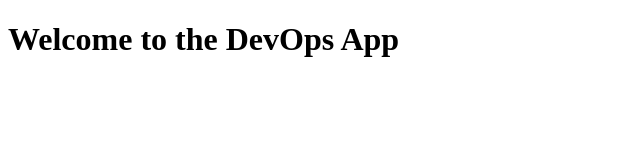
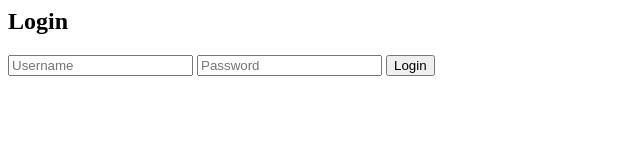
Before and after one commit to GiridharanParamasivam/DevOps_Project, a website: page index.html in a window 1280 px wide. Shown: the whole page, without its empty margins (0-640 px from the left). Drawn offline with Linux system fonts and the light colour scheme.

Commit message:
Update index.html

```diff
--- a/index.html
+++ b/index.html
@@ -1,12 +1,7 @@
-<!DOCTYPE html>
-<html lang="en">
-<head>
-    <meta charset="UTF-8">
-    <meta name="viewport" content="width=device-width, initial-scale=1.0">
-    <title>DevOps App</title>
-</head>
-<body>
-    <h1>Welcome to the DevOps App</h1>
-    <script src="app.js"></script>
-</body>
-</html>
+<h2>Login</h2>
+<form id="loginForm">
+    <input type="text" id="username" placeholder="Username" required />
+    <input type="password" id="password" placeholder="Password" required />
+    <button type="submit">Login</button>
+</form>
+<script src="app.js"></script>
```
